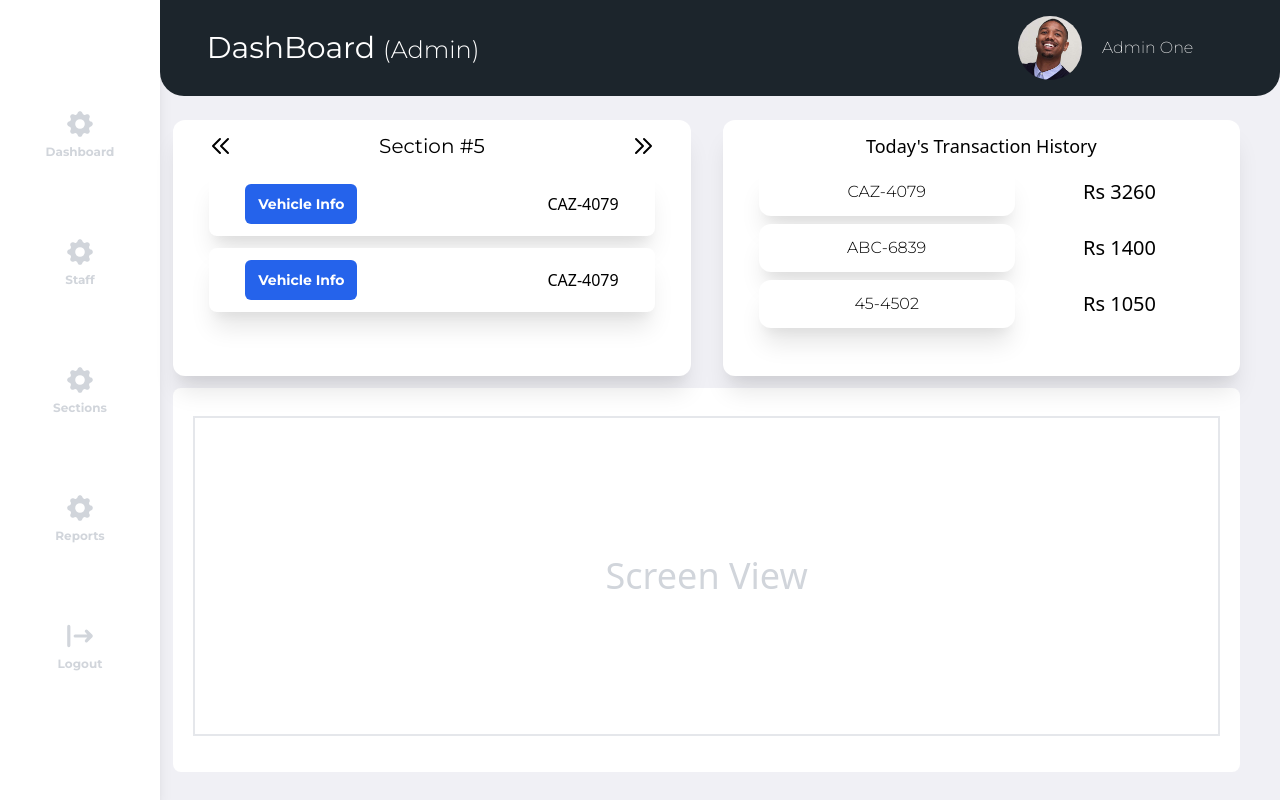
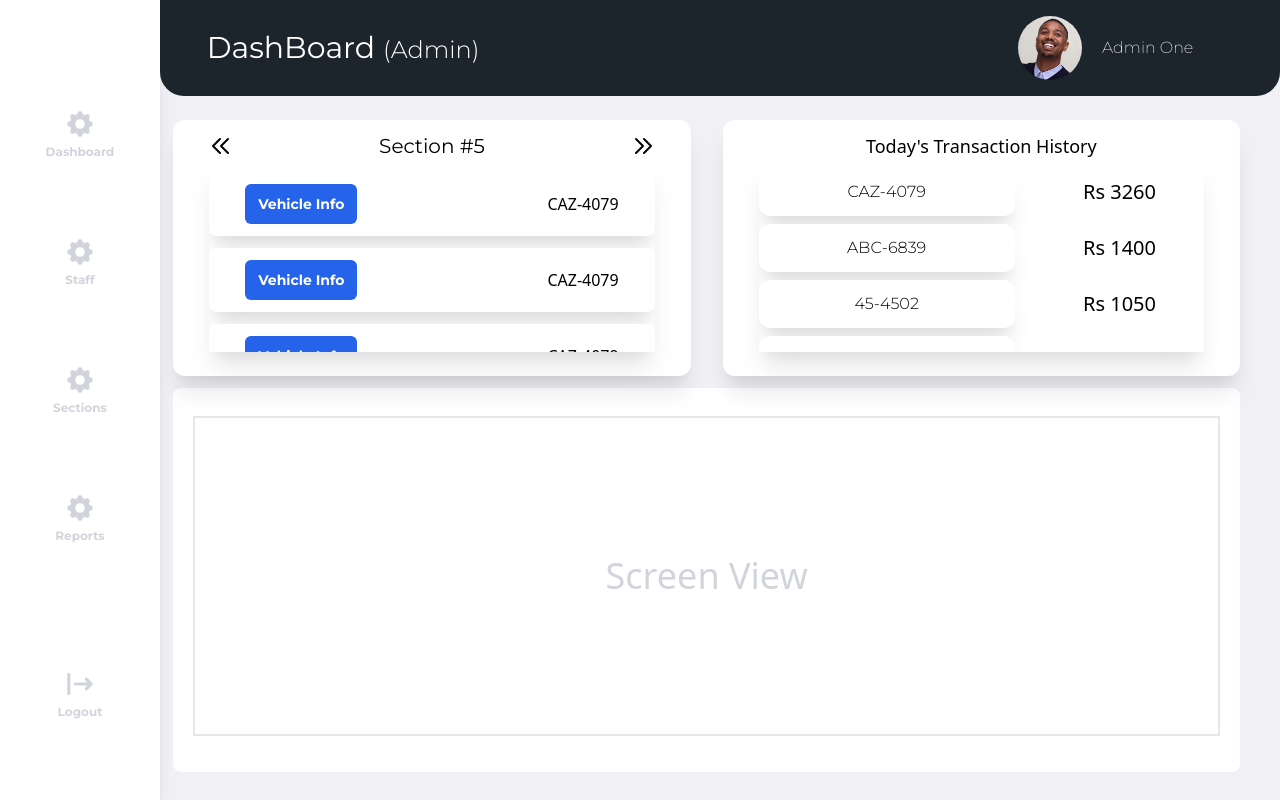
Before and after one commit to dumidu1998/autoaid-front, a React (Create React App) app: page /admin in a window 1280 px wide. Built offline with nearby package versions, Linux system fonts and the light colour scheme.

Commit message:
admin Dashboard updated

```diff
--- a/src/components/Atoms/admin/AdminSideBarIcons.js
+++ b/src/components/Atoms/admin/AdminSideBarIcons.js
@@ -8,7 +8,7 @@ class AdminSideBarIcons extends Component {
                 <div className="bg-white shadow-lg w-40 h-screen">
                     <div className="relative mt-24 h-screen">
                         <Link to="/admin/">
-                            <div className="flex flex-col items-center justify-center w-20 h-20 hover:shadow-lg  m-10 rounded-lg mt-8">
+                            <div className="flex flex-col items-center justify-center w-20 h-20 hover:shadow-lg  m-10 rounded-lg mt-24">
                                 <svg xmlns="http://www.w3.org/2000/svg" className="h-8 w-8 text-gray-300 hover:text-primary-0" viewBox="0 0 20 20" fill="currentColor">
                                 <path fill-rule="evenodd" d="M11.49 3.17c-.38-1.56-2.6-1.56-2.98 0a1.532 1.532 0 01-2.286.948c-1.372-.836-2.942.734-2.106 2.106.54.886.061 2.042-.947 2.287-1.561.379-1.561 2.6 0 2.978a1.532 1.532 0 01.947 2.287c-.836 1.372.734 2.942 2.106 2.106a1.532 1.532 0 012.287.947c.379 1.561 2.6 1.561 2.978 0a1.533 1.533 0 012.287-.947c1.372.836 2.942-.734 2.106-2.106a1.533 1.533 0 01.947-2.287c1.561-.379 1.561-2.6 0-2.978a1.532 1.532 0 01-.947-2.287c.836-1.372-.734-2.942-2.106-2.106a1.532 1.532 0 01-2.287-.947zM10 13a3 3 0 100-6 3 3 0 000 6z" clip-rule="evenodd" />
                                 </svg>
@@ -44,7 +44,7 @@ class AdminSideBarIcons extends Component {
                                 <h1 className="text-gray-300 font-primary text-xs m-1 font-bold ">Reports</h1>
                             </div>
                         <Link to="/login">
-                            <div className="flex flex-col items-center justify-center w-20 h-20 hover:bg-white hover:shadow-lg hover:border-transparent m-10  rounded-lg mt-12">
+                            <div className="flex flex-col items-center justify-center w-20 h-20 hover:bg-white hover:shadow-lg hover:border-transparent m-10  rounded-lg mt-24">
                                 <svg xmlns="http://www.w3.org/2000/svg" class="h-8 w-8 text-gray-300 hover:text-primary-0" viewBox="0 0 20 20" fill="currentColor">
                                     <path fill-rule="evenodd" d="M3 3a1 1 0 00-1 1v12a1 1 0 102 0V4a1 1 0 00-1-1zm10.293 9.293a1 1 0 001.414 1.414l3-3a1 1 0 000-1.414l-3-3a1 1 0 10-1.414 1.414L14.586 9H7a1 1 0 100 2h7.586l-1.293 1.293z" clip-rule="evenodd" />
                                 </svg>
--- a/src/pages/admin/AdminDashboard.js
+++ b/src/pages/admin/AdminDashboard.js
@@ -14,17 +14,31 @@ class AdminDashboard extends Component {
                         <div className="w-10/12 absolute top-28 right-10 ">
                             <div>
                                 <div className="flex justify-between">
-                                        <div className="bg-white px-9 rounded-xl shadow-xl mr-4 w-1/2 h-64 overflow-auto py-3 mt-2">
+                                        <div className="bg-white px-9 rounded-xl shadow-xl mr-4 w-1/2 h-64 py-3 mt-2">
                                             <DashBoardVehicleInfoSectionHeadingMolecular/>
-                                            <DashBoardSectionDetails/>
-                                            <DashBoardSectionDetails/>
+                                            <div className="bg-white shadow-xl overflow-auto w-full h-48">
+                                                <DashBoardSectionDetails/>
+                                                <DashBoardSectionDetails/>
+                                                <DashBoardSectionDetails/>
+                                                <DashBoardSectionDetails/>
+                                                <DashBoardSectionDetails/>
+                                                <DashBoardSectionDetails/>
+                                                <DashBoardSectionDetails/>
+                                                <DashBoardSectionDetails/>
+                                            </div>
+
 
                                         </div>
                                         <div  className="bg-white px-9 rounded-xl shadow-xl ml-4  w-1/2 h-64 overflow-auto py-3 mt-2">
                                             <span className="font-xl text-lg flex justify-center">Today's Transaction History</span>
-                                            <DashBoardTransactionOrgan price="3260" number="CAZ-4079"/>
-                                            <DashBoardTransactionOrgan price="1400" number="ABC-6839"/>
-                                            <DashBoardTransactionOrgan price="1050" number="45-4502"/>
+                                            <div className="bg-white shadow-xl overflow-auto w-full h-48">
+                                                <DashBoardTransactionOrgan price="3260" number="CAZ-4079"/>
+                                                <DashBoardTransactionOrgan price="1400" number="ABC-6839"/>
+                                                <DashBoardTransactionOrgan price="1050" number="45-4502"/>
+                                                <DashBoardTransactionOrgan price="3260" number="CAZ-4079"/>
+                                                <DashBoardTransactionOrgan price="1400" number="ABC-6839"/>
+                                                <DashBoardTransactionOrgan price="1050" number="45-4502"/>
+                                            </div>
                                         </div>
                                 </div>
                                 <div className="bg-white w-full mt-3 rounded-lg h-96 p-5">
```
